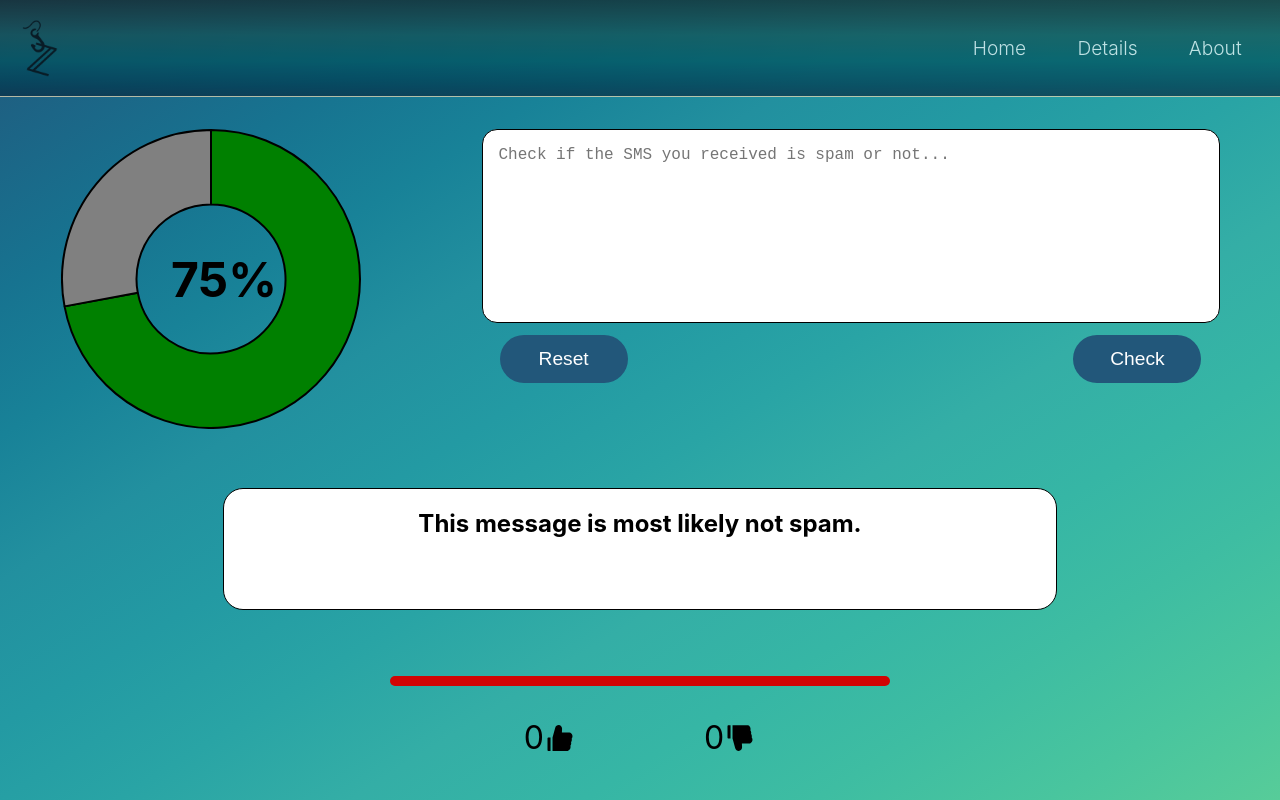
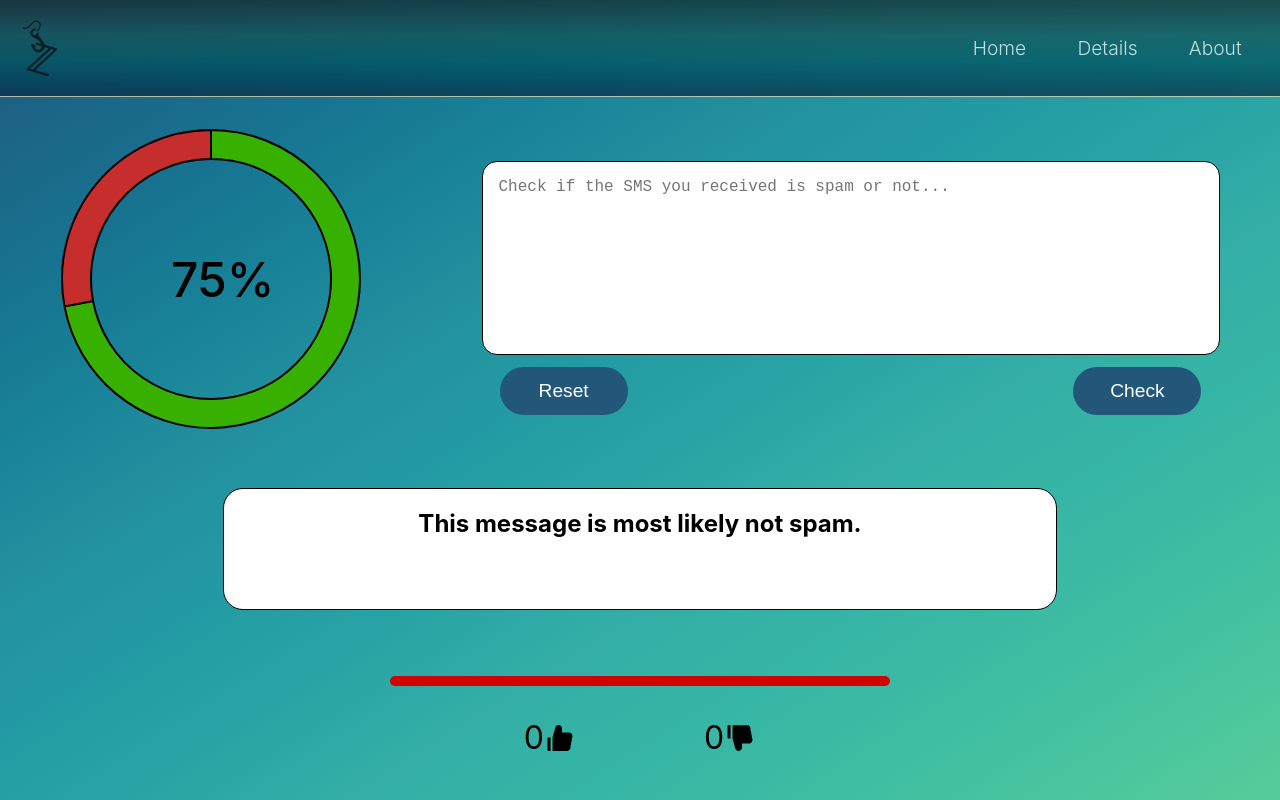
Before and after one commit to pjparties/farzee, a React (Create React App) app: page / in a window 1280 px wide. Built offline with nearby package versions, Linux system fonts and the light colour scheme.

Commit message:
report pg changes

```diff
--- a/src/components/Chart.js
+++ b/src/components/Chart.js
@@ -14,7 +14,7 @@ function Chart() {
         datasets: [{
             label: 'Spam',
             data: [49, 19],
-            backgroundColor: ['green','grey'],
+            backgroundColor: ['#38b000','#c62e2e'],
             borderColor: ['black', 'black'],
         }]
     }
@@ -24,7 +24,8 @@ function Chart() {
             legend: {
                 display: false
             }
-        }
+        },
+        cutout: 120
     }
     return (
         <div className='pie'>
--- a/src/components/Home.js
+++ b/src/components/Home.js
@@ -16,7 +16,7 @@ function Home() {
       <img className='logo' src={big} alt='logo' />
       <div className='text_box'>
         <form action="#">
-          <textarea value={input} className="box" onChange={e=>setInput(e.target.value)} placeholder="Check if the SMS you received is spam or not...">
+          <textarea value={input} className="box1" onChange={e=>setInput(e.target.value)} placeholder="Check if the SMS you received is spam or not...">
 
           </textarea>
           <div className='submission'>
--- a/src/components/Report.js
+++ b/src/components/Report.js
@@ -31,7 +31,7 @@ function Report() {
           <form action="#">
             <textarea
               value={input}
-              className="box"
+              className="box2"
               onChange={(e) => setInput(e.target.value)}
               placeholder="Check if the SMS you received is spam or not..."
             ></textarea>
--- a/src/styles/Home.css
+++ b/src/styles/Home.css
@@ -20,7 +20,7 @@
     justify-content: center;
 }
 
-.box {
+.box1 {
     /* add media query */
     border: 1px solid black;
     border-radius: 15px;
--- a/src/styles/Report.css
+++ b/src/styles/Report.css
@@ -18,7 +18,7 @@
     justify-content: center;
 }
 
-.box {
+.box2 {
     /* add media query */
     border: 1px solid black;
     border-radius: 15px;
@@ -27,6 +27,7 @@
     padding: 1em;
     resize: none;
     font-size: 1rem;
+    margin-top: 2em;
 }
 
 .report-analysis{
@@ -51,5 +52,5 @@
     top: -11.2rem;
     left: 6.9rem;
     font-size: 3rem;
-    font-weight: 700;
+    font-weight: 500;
 }
```
